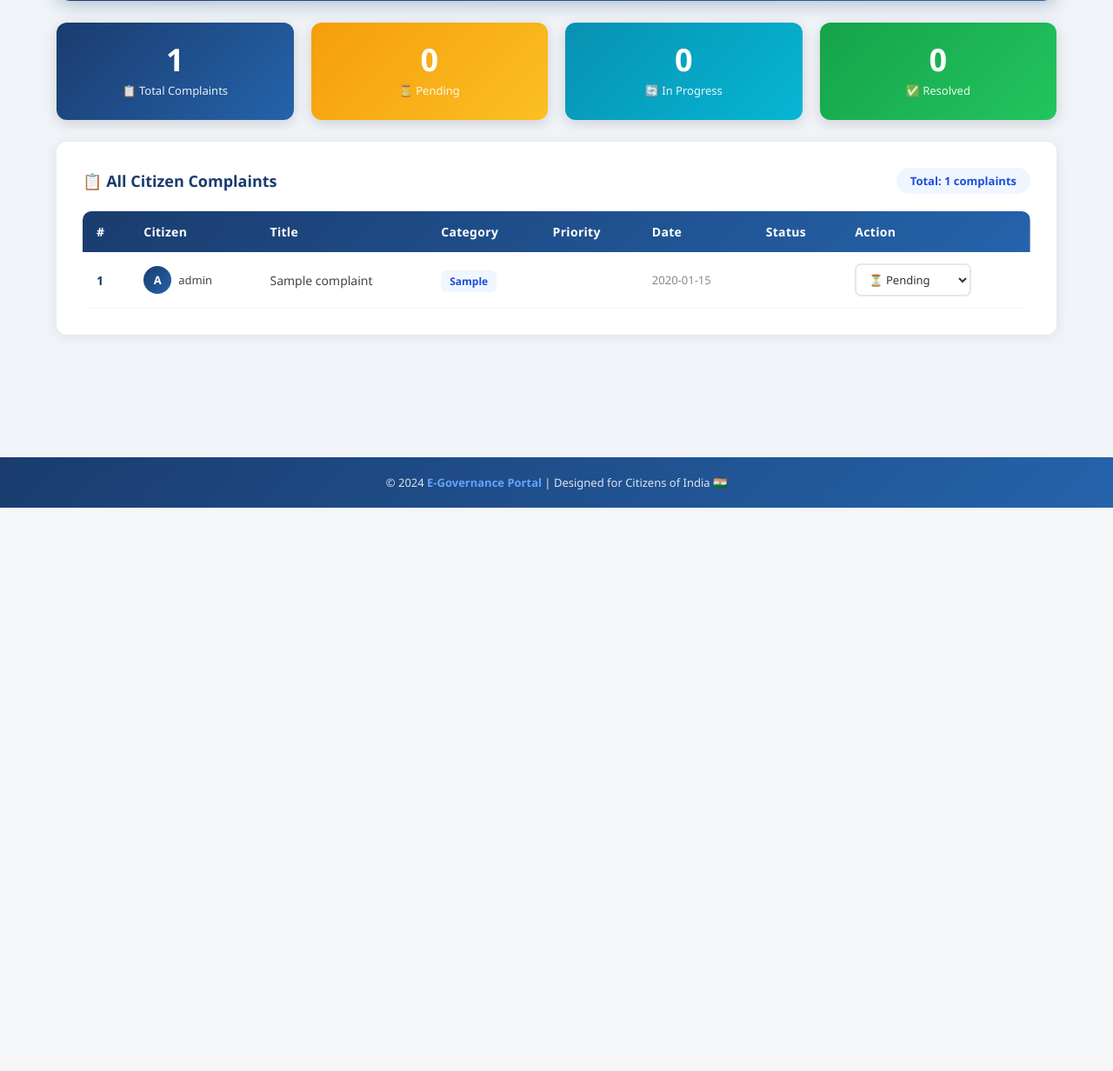
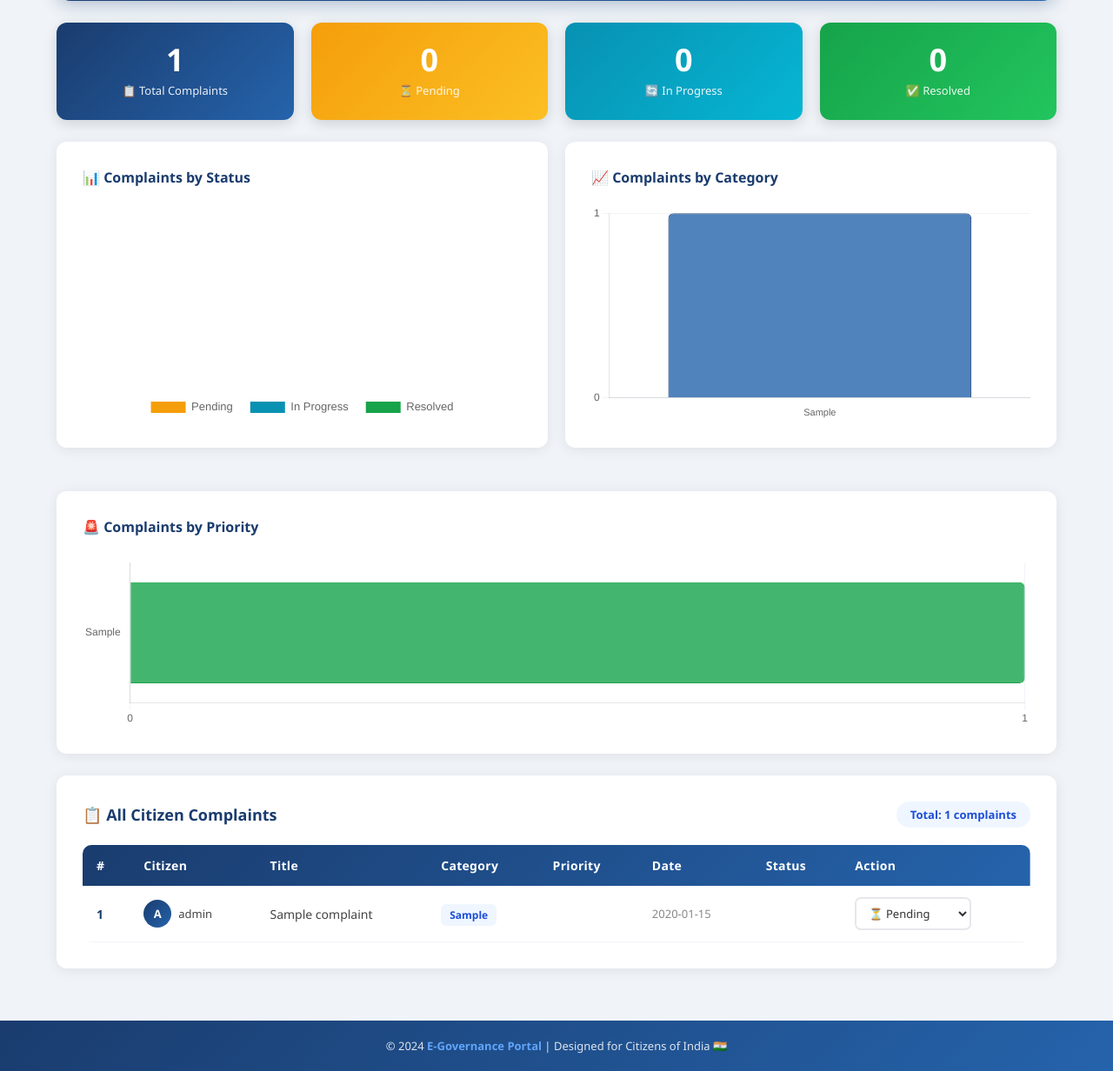
Before and after one commit to shivnandan-kumar/egovportal, a Flask app: page /admin in a window 1280 px wide. Shown: the part 216-1448 px from the top of the page at 87% size. Before the commit the page ends 800 px from the top, so only its background shows below. Run offline with Flask 3, Linux system fonts and the light colour scheme; the visitor is signed in with stand-in values (Sample User, id 1); data comes from the database, SQL or seed files in the repository; tables that the repository leaves empty hold one stand-in row (values such as "Sample post").

Commit message:
Added charts and analytics to admin dashboard

```diff
--- a/app.py
+++ b/app.py
@@ -267,10 +267,10 @@ def admin_dashboard():
         flash('❌ Access denied!', 'danger')
         return redirect(url_for('login'))
 
-    # Get ALL complaints with username of citizen
     conn   = sqlite3.connect('database.db')
     cursor = conn.cursor()
 
+    # Get ALL complaints with username
     cursor.execute('''
         SELECT complaints.*, users.username
         FROM complaints
@@ -278,20 +278,49 @@ def admin_dashboard():
         ORDER BY complaints.id DESC
     ''')
     complaints = cursor.fetchall()
-    conn.close()
 
-    # Count complaints by status
+    # Count by status
     total      = len(complaints)
     pending    = sum(1 for c in complaints if c[5] == 'Pending')
     inprogress = sum(1 for c in complaints if c[5] == 'In Progress')
     resolved   = sum(1 for c in complaints if c[5] == 'Resolved')
 
+    # Count by category for bar chart
+    cursor.execute('''
+        SELECT category, COUNT(*) as count
+        FROM complaints
+        GROUP BY category
+        ORDER BY count DESC
+    ''')
+    category_data = cursor.fetchall()
+
+    # Count by priority for pie chart
+    cursor.execute('''
+        SELECT priority, COUNT(*) as count
+        FROM complaints
+        GROUP BY priority
+    ''')
+    priority_data = cursor.fetchall()
+
+    conn.close()
+
+    # Prepare chart data
+    category_labels = [row[0] for row in category_data]
+    category_counts = [row[1] for row in category_data]
+
+    priority_labels = [row[0] for row in priority_data]
+    priority_counts = [row[1] for row in priority_data]
+
     return render_template('admin_dashboard.html',
-                           complaints = complaints,
-                           total      = total,
-                           pending    = pending,
-                           inprogress = inprogress,
-                           resolved   = resolved)
+                           complaints      = complaints,
+                           total           = total,
+                           pending         = pending,
+                           inprogress      = inprogress,
+                           resolved        = resolved,
+                           category_labels = category_labels,
+                           category_counts = category_counts,
+                           priority_labels = priority_labels,
+                           priority_counts = priority_counts)
 
 
 # ----------------------------------------
--- a/templates/admin_dashboard.html
+++ b/templates/admin_dashboard.html
@@ -38,6 +38,154 @@
         <div class="stat-label">✅ Resolved</div>
     </div>
 </div>
+
+<!-- ====== CHARTS SECTION ====== -->
+<div style="display: grid; grid-template-columns: 1fr 1fr; gap: 20px; margin-bottom: 25px;">
+
+    <!-- Status Pie Chart -->
+    <div class="card">
+        <h3 style="color: #1a3c6e; font-size: 16px; font-weight: 700; margin-bottom: 20px;">
+            📊 Complaints by Status
+        </h3>
+        <div style="position: relative; height: 250px; display: flex; justify-content: center;">
+            <canvas id="statusChart"></canvas>
+        </div>
+    </div>
+
+    <!-- Category Bar Chart -->
+    <div class="card">
+        <h3 style="color: #1a3c6e; font-size: 16px; font-weight: 700; margin-bottom: 20px;">
+            📈 Complaints by Category
+        </h3>
+        <div style="position: relative; height: 250px;">
+            <canvas id="categoryChart"></canvas>
+        </div>
+    </div>
+
+</div>
+
+<!-- Priority Chart -->
+<div class="card" style="margin-bottom: 25px;">
+    <h3 style="color: #1a3c6e; font-size: 16px; font-weight: 700; margin-bottom: 20px;">
+        🚨 Complaints by Priority
+    </h3>
+    <div style="position: relative; height: 200px;">
+        <canvas id="priorityChart"></canvas>
+    </div>
+</div>
+
+<!-- Chart.js Scripts -->
+<script>
+    // ====== STATUS PIE CHART ======
+    const statusCtx = document.getElementById('statusChart').getContext('2d');
+    new Chart(statusCtx, {
+        type: 'doughnut',
+        data: {
+            labels: ['Pending', 'In Progress', 'Resolved'],
+            datasets: [{
+                data: [{{ pending }}, {{ inprogress }}, {{ resolved }}],
+                backgroundColor: [
+                    '#f59e0b',
+                    '#0891b2',
+                    '#16a34a'
+                ],
+                borderWidth: 0,
+                hoverOffset: 8
+            }]
+        },
+        options: {
+            responsive: true,
+            maintainAspectRatio: false,
+            plugins: {
+                legend: {
+                    position: 'bottom',
+                    labels: {
+                        padding: 20,
+                        font: { size: 13 }
+                    }
+                }
+            }
+        }
+    });
+
+    // ====== CATEGORY BAR CHART ======
+    const categoryCtx = document.getElementById('categoryChart').getContext('2d');
+    new Chart(categoryCtx, {
+        type: 'bar',
+        data: {
+            labels: {{ category_labels | tojson }},
+            datasets: [{
+                label: 'Complaints',
+                data: {{ category_counts | tojson }},
+                backgroundColor: 'rgba(37, 99, 171, 0.8)',
+                borderColor: '#1a3c6e',
+                borderWidth: 1,
+                borderRadius: 6
+            }]
+        },
+        options: {
+            responsive: true,
+            maintainAspectRatio: false,
+            plugins: {
+                legend: { display: false }
+            },
+            scales: {
+                y: {
+                    beginAtZero: true,
+                    ticks: { stepSize: 1 },
+                    grid: { color: '#f0f4f8' }
+                },
+                x: {
+                    grid: { display: false },
+                    ticks: { font: { size: 11 } }
+                }
+            }
+        }
+    });
+
+    // ====== PRIORITY BAR CHART ======
+    const priorityCtx = document.getElementById('priorityChart').getContext('2d');
+    new Chart(priorityCtx, {
+        type: 'bar',
+        data: {
+            labels: {{ priority_labels | tojson }},
+            datasets: [{
+                label: 'Complaints',
+                data: {{ priority_counts | tojson }},
+                backgroundColor: [
+                    'rgba(22, 163, 74, 0.8)',
+                    'rgba(245, 158, 11, 0.8)',
+                    'rgba(220, 38, 38, 0.8)'
+                ],
+                borderColor: [
+                    '#16a34a',
+                    '#f59e0b',
+                    '#dc2626'
+                ],
+                borderWidth: 1,
+                borderRadius: 6
+            }]
+        },
+        options: {
+            responsive: true,
+            maintainAspectRatio: false,
+            indexAxis: 'y',
+            plugins: {
+                legend: { display: false }
+            },
+            scales: {
+                x: {
+                    beginAtZero: true,
+                    ticks: { stepSize: 1 },
+                    grid: { color: '#f0f4f8' }
+                },
+                y: {
+                    grid: { display: false }
+                }
+            }
+        }
+    });
+</script>
 
 <!-- ====== COMPLAINTS TABLE ====== -->
 <div class="card">
--- a/templates/base.html
+++ b/templates/base.html
@@ -336,6 +336,10 @@
         }
 
     </style>
+
+    <!-- ✅ Chart.js Library Added Here -->
+    <script src="https://cdn.jsdelivr.net/npm/chart.js"></script>
+
 </head>
 <body>
 
```
